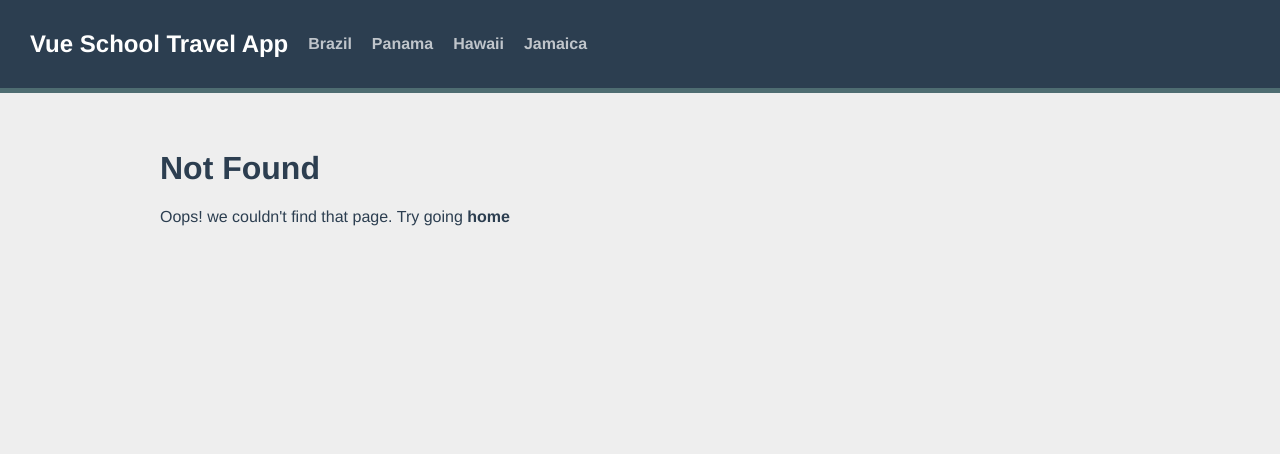
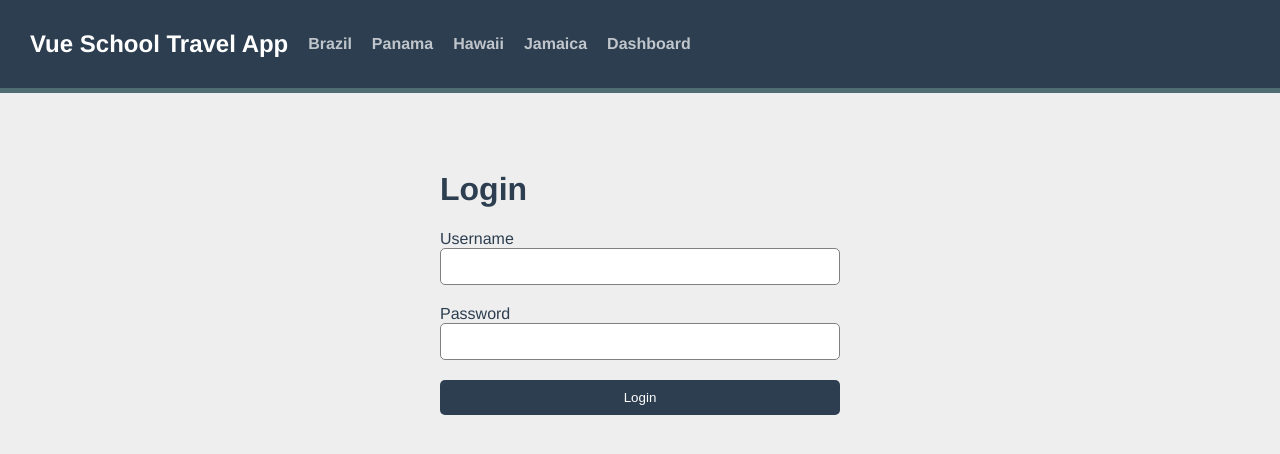
Before and after one commit to daniel008/vue-school-travel-app1, a Vue app: page /login in a window 1280 px wide. Before the commit this address had no page. Shown: the top 454 px of the page. Built offline with nearby package versions, Linux system fonts and the light colour scheme.

Commit message:
Adding Route Meta Fields

```diff
--- a/src/components/TheNavigation.vue
+++ b/src/components/TheNavigation.vue
@@ -8,6 +8,7 @@
       >
         {{destination.name}}
       </router-link>
+      <router-link :to="{name: 'protected'}" >Dashboard</router-link>
   </div>
 </template>
 
--- a/src/router/index.js
+++ b/src/router/index.js
@@ -4,6 +4,19 @@
 
 const routes = [
   {path: '/', name: 'Home', component: Home},
+  {
+    path: '/protected',
+    name: 'protected',
+    component: () => import('@/views/Protected.vue'),
+    meta: {
+      requiresAuth: true,
+    }
+  },
+  {
+    path: '/login',
+    name: 'login',
+    component: () => import('@/views/Login.vue')
+  },
   {
     path: '/destination/:id/:slug',
     name: 'destination.show',
@@ -47,4 +60,11 @@
   }
 })
 
+router.beforeEach((to, from) => {
+  if(to.meta.requiresAuth && !window.user) {
+    // need to login if not already logged in
+    return {name: 'login'}
+  }
+})
+
 export default router
--- /dev/null
+++ b/src/views/Login.vue
@@ -0,0 +1,30 @@
+<template>
+  <div class="login">
+    <form class="form" @submit.prevent="login">
+      <h1>Login</h1>
+      <label for="uername">Username</label>
+      <input v-model="username" name="username" type="text" class="input">
+      <label for="password">Password</label>
+      <input v-model="password" name="password" type="text" class="input">
+      <button class="btn">Login</button>
+    </form>
+  </div>
+</template>
+
+<script>
+export default {
+  data() {
+    return {
+      username: '',
+      password: ''
+    }
+  },
+  methods: {
+    login() {
+      // Auth user against API
+      window.user = this.username
+      this.$router.push({name: 'protected'})
+    }
+  }
+}
+</script>
--- /dev/null
+++ b/src/views/Protected.vue
@@ -0,0 +1,22 @@
+<template>
+  <div>
+    <h1>Greetings, {{username}}</h1>
+    <button @click="logout">Logout</button>
+  </div>
+</template>
+
+<script>
+export default {
+  data() {
+    return {
+      username: window.user
+    }
+  },
+  methods: {
+    logout() {
+      window.user = null
+      this.$router.push({name: 'Home'})
+    }
+  }
+}
+</script>
```
Lines whose indentation alone changed are shown as unchanged.
